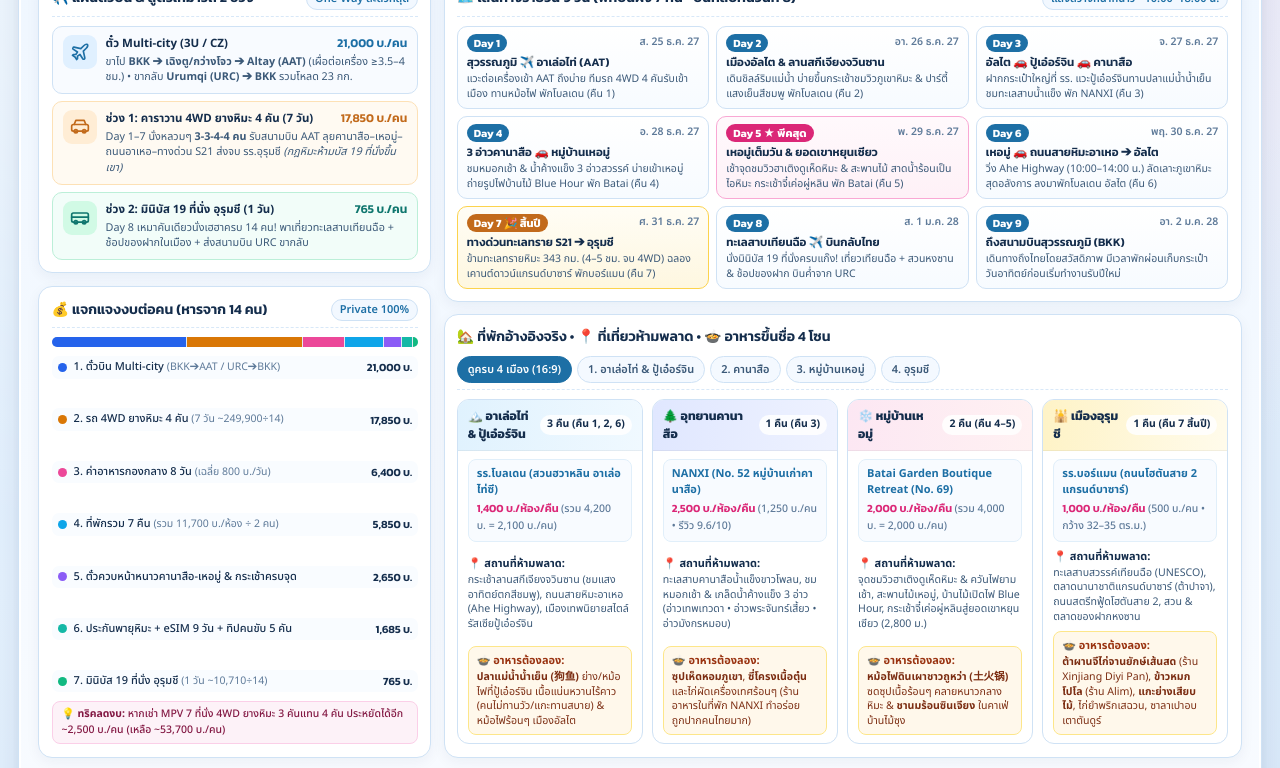
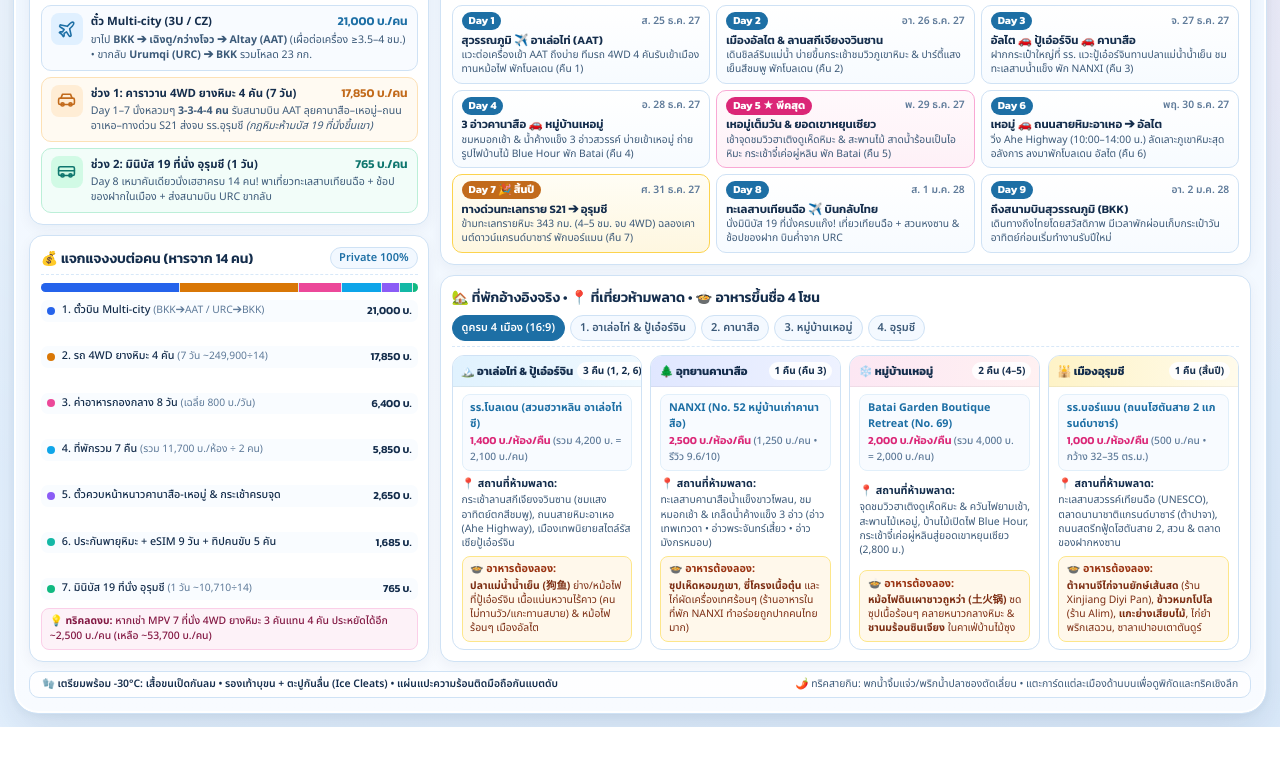
Before and after one commit to Pap0ntee/xinjiang-trip-2027, a plain HTML site: page index.html in a window 1280 px wide. Shown: the part 191-959 px from the top of the page. After the commit the page ends 918 px from the top, so only its background shows below. Drawn offline with Linux system fonts and the light colour scheme.

Commit message:
Add files via upload

```diff
--- a/index.html
+++ b/index.html
@@ -9,13 +9,11 @@
   <link href="https://fonts.googleapis.com/css2?family=Kanit:wght@500;600;700&family=Noto+Sans+Thai:wght@400;500;600;700&display=swap" rel="stylesheet">
   <style>
     :root {
-      --bg-outer: #dbeafe;
       --bg-board-top: #eef6ff;
       --bg-board-bottom: #f8fbff;
       --surface: #ffffff;
       --surface-soft: #f2f8ff;
       --border: #cfe2f5;
-      --border-strong: #9cc5eb;
       --ink: #142d4c;
       --ink-secondary: #3b5978;
       --muted: #5e7a99;
@@ -31,13 +29,10 @@
       --pine-teal: #0f766e;
       --pine-soft: #ecfdf5;
       --pine-border: #a7f3d0;
-      --violet-accent: #6d28d9;
-      --violet-soft: #f5f3ff;
 
       --font-head: 'Kanit', -apple-system, BlinkMacSystemFont, 'Thonburi', 'Leelawadee UI', sans-serif;
       --font-body: 'Noto Sans Thai', -apple-system, BlinkMacSystemFont, 'Thonburi', 'Leelawadee UI', sans-serif;
 
-      --radius-lg: 20px;
       --radius-md: 14px;
       --radius-sm: 10px;
       --shadow-board: 0 16px 44px rgba(17, 50, 89, 0.12), 0 2px 8px rgba(17, 50, 89, 0.06);
@@ -57,34 +52,34 @@
         radial-gradient(circle at 15% 15%, rgba(255, 255, 255, 0.85) 0%, transparent 42%),
         radial-gradient(circle at 85% 12%, rgba(252, 231, 243, 0.65) 0%, transparent 38%),
         linear-gradient(160deg, #d8ecff 0%, #e7f3ff 52%, #dcebfb 100%);
-      padding: clamp(8px, 1.5vw, 24px);
+      padding: clamp(8px, 1.1vw, 18px);
       display: flex;
       flex-direction: column;
       align-items: center;
-      justify-content: center;
-      line-height: 1.48;
+      line-height: 1.45;
       -webkit-font-smoothing: antialiased;
     }
 
-    /* 16:9 Widescreen Infographic Canvas */
+    /* 16:9 Widescreen Infographic Canvas — Grid rows prevent top banner collapse */
     .infographic-board {
       width: 100%;
       max-width: 1600px;
+      margin: auto;
       background: linear-gradient(180deg, var(--bg-board-top) 0%, var(--bg-board-bottom) 100%);
       border: 2px solid #ffffff;
       outline: 1px solid var(--border);
       border-radius: 24px;
       box-shadow: var(--shadow-board);
-      padding: clamp(14px, 1.35vw, 22px);
-      display: flex;
-      flex-direction: column;
-      gap: clamp(10px, 0.95vw, 15px);
+      padding: clamp(12px, 1vw, 16px);
+      display: grid;
+      grid-template-rows: auto 1fr auto;
+      gap: clamp(9px, 0.72vw, 12px);
       position: relative;
     }
 
     @media (min-width: 1360px) {
       .infographic-board {
-        aspect-ratio: 16 / 9;
+        min-height: min(900px, calc((100vw - 32px) * 9 / 16));
       }
     }
 
@@ -94,7 +89,7 @@
       background: linear-gradient(108deg, #163a63 0%, #1f568a 48%, #3c6e9e 76%, #7d5c8c 100%);
       color: #ffffff;
       border-radius: var(--radius-md);
-      padding: clamp(12px, 1.1vw, 18px) clamp(14px, 1.4vw, 22px);
+      padding: clamp(13px, 1.05vw, 17px) clamp(14px, 1.3vw, 22px);
       display: grid;
       grid-template-columns: 1fr auto;
       gap: 16px;
@@ -117,7 +112,7 @@
       z-index: 2;
       display: flex;
       flex-direction: column;
-      gap: 8px;
+      gap: 7px;
     }
 
     .hero-title-row {
@@ -129,7 +124,7 @@
 
     .plan-badge {
       font-family: var(--font-head);
-      font-size: clamp(11px, 0.8vw, 13px);
+      font-size: clamp(11px, 0.78vw, 12.8px);
       font-weight: 600;
       background: #fde047;
       color: #1e293b;
@@ -137,14 +132,15 @@
       border-radius: 999px;
       letter-spacing: 0.01em;
       box-shadow: 0 2px 6px rgba(0, 0, 0, 0.14);
+      flex-shrink: 0;
     }
 
     .hero-title {
       margin: 0;
       font-family: var(--font-head);
-      font-size: clamp(19px, 1.7vw, 28px);
+      font-size: clamp(18px, 1.55vw, 25px);
       font-weight: 700;
-      line-height: 1.2;
+      line-height: 1.25;
       letter-spacing: -0.01em;
       text-shadow: 0 2px 8px rgba(12, 32, 58, 0.35);
     }
@@ -163,7 +159,7 @@
       border: 1px solid rgba(255, 255, 255, 0.28);
       backdrop-filter: blur(6px);
       color: #f8fafc;
-      font-size: clamp(11px, 0.78vw, 13px);
+      font-size: clamp(11px, 0.76vw, 12.6px);
       font-weight: 500;
       padding: 3px 10px;
       border-radius: 999px;
@@ -172,10 +168,10 @@
     .hero-kpi {
       position: relative;
       z-index: 2;
-      background: rgba(255, 255, 255, 0.96);
+      background: rgba(255, 255, 255, 0.97);
       color: var(--ink);
       border-radius: 14px;
-      padding: 10px 16px;
+      padding: 9px 15px;
       text-align: right;
       border: 2px solid #bae6fd;
       box-shadow: 0 6px 16px rgba(10, 28, 52, 0.2);
@@ -186,16 +182,15 @@
       font-size: 11px;
       font-weight: 700;
       color: var(--brand-ice);
-      text-transform: uppercase;
-      letter-spacing: 0.02em;
+      letter-spacing: 0.01em;
     }
 
     .hero-kpi-value {
       font-family: var(--font-head);
-      font-size: clamp(22px, 1.85vw, 30px);
+      font-size: clamp(22px, 1.8vw, 29px);
       font-weight: 700;
       color: var(--sunset-pink);
-      line-height: 1.1;
+      line-height: 1.12;
       margin: 2px 0;
     }
 
@@ -213,10 +208,9 @@
 
     /* Main 12-Col Bento Grid */
     .bento-main {
-      flex: 1;
       display: grid;
       grid-template-columns: repeat(12, minmax(0, 1fr));
-      gap: clamp(10px, 0.95vw, 14px);
+      gap: clamp(9px, 0.8vw, 12px);
       align-items: stretch;
     }
 
@@ -224,14 +218,14 @@
       grid-column: span 4;
       display: flex;
       flex-direction: column;
-      gap: clamp(10px, 0.95vw, 14px);
+      gap: clamp(9px, 0.8vw, 12px);
     }
 
     .right-stack {
       grid-column: span 8;
       display: flex;
       flex-direction: column;
-      gap: clamp(10px, 0.95vw, 14px);
+      gap: clamp(9px, 0.8vw, 12px);
     }
 
     .panel {
@@ -239,10 +233,10 @@
       border: 1px solid var(--border);
       border-radius: var(--radius-md);
       box-shadow: var(--shadow-card);
-      padding: clamp(11px, 0.95vw, 15px);
+      padding: clamp(10px, 0.85vw, 13px);
       display: flex;
       flex-direction: column;
-      gap: 9px;
+      gap: 8px;
     }
 
     .panel-grow {
@@ -256,13 +250,13 @@
       gap: 8px;
       flex-wrap: wrap;
       border-bottom: 1px dashed #d8e8f8;
-      padding-bottom: 6px;
+      padding-bottom: 5px;
     }
 
     .panel-title {
       margin: 0;
       font-family: var(--font-head);
-      font-size: clamp(14px, 1.02vw, 16.5px);
+      font-size: clamp(13.8px, 0.98vw, 16px);
       font-weight: 600;
       color: var(--ink);
       display: flex;
@@ -284,17 +278,17 @@
     .transport-list {
       display: flex;
       flex-direction: column;
-      gap: 7px;
+      gap: 6px;
     }
 
     .transport-box {
       border-radius: var(--radius-sm);
-      padding: 8px 10px;
+      padding: 7px 9px;
       border: 1px solid var(--border);
       background: #f8fbff;
       display: grid;
-      grid-template-columns: 34px 1fr;
-      gap: 9px;
+      grid-template-columns: 32px 1fr;
+      gap: 8px;
       align-items: start;
     }
 
@@ -309,9 +303,9 @@
     }
 
     .t-icon {
-      width: 34px;
-      height: 34px;
-      border-radius: 9px;
+      width: 32px;
+      height: 32px;
+      border-radius: 8px;
       display: flex;
       align-items: center;
       justify-content: center;
@@ -336,7 +330,7 @@
       align-items: baseline;
       gap: 6px;
       font-weight: 700;
-      font-size: clamp(11.5px, 0.82vw, 13px);
+      font-size: clamp(11.4px, 0.8vw, 12.8px);
       color: var(--ink);
     }
 
@@ -358,20 +352,21 @@
 
     .t-desc {
       margin: 2px 0 0;
-      font-size: clamp(10.8px, 0.74vw, 12px);
+      font-size: clamp(10.6px, 0.72vw, 11.8px);
       color: var(--ink-secondary);
-      line-height: 1.42;
+      line-height: 1.4;
     }
 
     /* Budget Breakdown */
     .budget-bar {
-      height: 10px;
+      height: 9px;
       width: 100%;
       border-radius: 999px;
       overflow: hidden;
       display: flex;
       background: #e2e8f0;
       gap: 1px;
+      flex-shrink: 0;
     }
 
     .b-seg {
@@ -381,7 +376,7 @@
     .budget-rows {
       display: flex;
       flex-direction: column;
-      gap: 5px;
+      gap: 4px;
       flex: 1;
       justify-content: space-between;
     }
@@ -391,15 +386,15 @@
       grid-template-columns: auto 1fr auto;
       align-items: center;
       gap: 7px;
-      font-size: clamp(11px, 0.76vw, 12.2px);
+      font-size: clamp(10.8px, 0.75vw, 12px);
       padding: 3px 6px;
       border-radius: 7px;
       background: #f9fcff;
     }
 
     .b-dot {
-      width: 9px;
-      height: 9px;
+      width: 8px;
+      height: 8px;
       border-radius: 50%;
       flex-shrink: 0;
     }
@@ -415,7 +410,7 @@
     .b-name small {
       color: var(--muted);
       font-weight: 400;
-      font-size: 10.5px;
+      font-size: 10.3px;
     }
 
     .b-val {
@@ -430,8 +425,8 @@
       background: var(--sunset-soft);
       border: 1px solid var(--sunset-border);
       border-radius: 8px;
-      padding: 5px 9px;
-      font-size: clamp(10.5px, 0.72vw, 11.5px);
+      padding: 5px 8px;
+      font-size: clamp(10.4px, 0.7vw, 11.4px);
       color: #831843;
       font-weight: 500;
     }
@@ -440,17 +435,17 @@
     .days-grid {
       display: grid;
       grid-template-columns: repeat(3, minmax(0, 1fr));
-      gap: 7px;
+      gap: 6px;
     }
 
     .day-card {
       background: linear-gradient(180deg, #ffffff 0%, #f7fbff 100%);
       border: 1px solid var(--border);
       border-radius: 10px;
-      padding: 7px 9px;
+      padding: 6px 9px;
       display: flex;
       flex-direction: column;
-      gap: 3px;
+      gap: 2.5px;
       position: relative;
       transition: transform 0.15s ease, border-color 0.15s ease;
     }
@@ -479,7 +474,7 @@
 
     .day-num {
       font-family: var(--font-head);
-      font-size: 11px;
+      font-size: 10.8px;
       font-weight: 700;
       background: var(--brand-ice);
       color: #ffffff;
@@ -496,23 +491,23 @@
     }
 
     .day-date {
-      font-size: 10.5px;
+      font-size: 10.3px;
       font-weight: 600;
       color: var(--muted);
     }
 
     .day-route {
       font-family: var(--font-head);
-      font-size: clamp(11.5px, 0.8vw, 12.8px);
+      font-size: clamp(11.4px, 0.78vw, 12.6px);
       font-weight: 600;
       color: var(--ink);
       line-height: 1.25;
     }
 
     .day-detail {
-      font-size: clamp(10.5px, 0.72vw, 11.4px);
+      font-size: clamp(10.3px, 0.7vw, 11.2px);
       color: var(--ink-secondary);
-      line-height: 1.35;
+      line-height: 1.34;
     }
 
     /* 4 Cities Filter Tabs + Grid */
@@ -526,7 +521,7 @@
       font-family: var(--font-body);
       font-size: 11px;
       font-weight: 600;
-      padding: 4px 10px;
+      padding: 3.5px 9px;
       border-radius: 999px;
       border: 1px solid var(--border);
       background: #f4f9ff;
@@ -554,7 +549,7 @@
     .cities-grid {
       display: grid;
       grid-template-columns: repeat(4, minmax(0, 1fr));
-      gap: 9px;
+      gap: 8px;
       flex: 1;
     }
 
@@ -583,11 +578,11 @@
     }
 
     .city-banner {
-      padding: 7px 10px;
+      padding: 6px 8px;
       display: flex;
       align-items: center;
       justify-content: space-between;
-      gap: 6px;
+      gap: 4px;
       border-bottom: 1px solid rgba(0, 0, 0, 0.05);
     }
 
@@ -606,26 +601,28 @@
 
     .city-name {
       font-family: var(--font-head);
-      font-size: clamp(12.2px, 0.86vw, 14px);
+      font-size: clamp(11.3px, 0.78vw, 13px);
       font-weight: 700;
-      color: var(--ink);
-    }
-
-    .city-nights {
-      font-size: 10.5px;
-      font-weight: 700;
-      padding: 2px 7px;
-      border-radius: 999px;
-      background: rgba(255, 255, 255, 0.88);
       color: var(--ink);
       white-space: nowrap;
     }
 
+    .city-nights {
+      font-size: 10px;
+      font-weight: 700;
+      padding: 2px 6px;
+      border-radius: 999px;
+      background: rgba(255, 255, 255, 0.9);
+      color: var(--ink);
+      white-space: nowrap;
+      flex-shrink: 0;
+    }
+
     .city-body {
-      padding: 8px 10px;
+      padding: 7px 9px;
       display: flex;
       flex-direction: column;
-      gap: 7px;
+      gap: 6px;
       flex: 1;
       justify-content: space-between;
     }
@@ -634,19 +631,19 @@
       background: #f8fbff;
       border: 1px solid #e1effa;
       border-radius: 8px;
-      padding: 6px 8px;
+      padding: 5.5px 7.5px;
     }
 
     .hotel-name {
       font-weight: 700;
-      font-size: clamp(11px, 0.76vw, 12.2px);
+      font-size: clamp(10.8px, 0.74vw, 12px);
       color: var(--brand-ice);
       display: block;
     }
 
     .hotel-rate {
       font-family: var(--font-head);
-      font-size: clamp(11px, 0.76vw, 12.2px);
+      font-size: clamp(10.8px, 0.74vw, 12px);
       font-weight: 600;
       color: var(--sunset-pink);
       margin-top: 1px;
@@ -656,31 +653,31 @@
       font-family: var(--font-body);
       font-weight: 500;
       color: var(--muted);
-      font-size: 10.5px;
+      font-size: 10.2px;
     }
 
     .spot-section {
-      font-size: clamp(10.6px, 0.73vw, 11.6px);
+      font-size: clamp(10.4px, 0.71vw, 11.4px);
       color: var(--ink-secondary);
-      line-height: 1.38;
+      line-height: 1.36;
     }
 
     .sec-label {
       font-weight: 700;
       color: var(--ink);
       display: block;
-      margin-bottom: 2px;
-      font-size: 11px;
+      margin-bottom: 1.5px;
+      font-size: 10.8px;
     }
 
     .food-box {
       background: var(--cabin-soft);
       border: 1px solid var(--cabin-border);
       border-radius: 8px;
-      padding: 6px 8px;
-      font-size: clamp(10.6px, 0.73vw, 11.6px);
+      padding: 5.5px 7.5px;
+      font-size: clamp(10.4px, 0.71vw, 11.4px);
       color: #7c2d12;
-      line-height: 1.38;
+      line-height: 1.36;
     }
 
     .food-box .sec-label {
@@ -731,11 +728,11 @@
       align-items: center;
       justify-content: space-between;
       gap: 8px;
-      padding: 6px 12px;
-      background: rgba(255, 255, 255, 0.78);
+      padding: 5px 12px;
+      background: rgba(255, 255, 255, 0.82);
       border: 1px solid var(--border);
       border-radius: 10px;
-      font-size: clamp(10.5px, 0.73vw, 11.8px);
+      font-size: clamp(10.4px, 0.72vw, 11.6px);
       color: var(--ink-secondary);
     }
 
@@ -882,7 +879,7 @@
           <div class="transport-list">
             <div class="transport-box">
               <div class="t-icon" aria-hidden="true">
-                <svg width="20" height="20" viewBox="0 0 24 24" fill="none" stroke="currentColor" stroke-width="2" stroke-linecap="round" stroke-linejoin="round"><path d="M17.8 19.2 16 11l3.5-3.5C21 6 21.5 4 21 3c-1-.5-3 0-4.5 1.5L13 8 4.8 6.2c-.5-.1-.9.1-1.1.5l-.3.5c-.2.5-.1 1 .3 1.3L9 12l-2 3H4l-1 1 3 2 2 3 1-1v-3l3-2 3.5 5.3c.3.4.8.5 1.3.3l.5-.2c.4-.3.6-.7.5-1.2z"/></svg>
+                <svg width="19" height="19" viewBox="0 0 24 24" fill="none" stroke="currentColor" stroke-width="2" stroke-linecap="round" stroke-linejoin="round"><path d="M17.8 19.2 16 11l3.5-3.5C21 6 21.5 4 21 3c-1-.5-3 0-4.5 1.5L13 8 4.8 6.2c-.5-.1-.9.1-1.1.5l-.3.5c-.2.5-.1 1 .3 1.3L9 12l-2 3H4l-1 1 3 2 2 3 1-1v-3l3-2 3.5 5.3c.3.4.8.5 1.3.3l.5-.2c.4-.3.6-.7.5-1.2z"/></svg>
               </div>
               <div>
                 <div class="t-head">
@@ -895,7 +892,7 @@
 
             <div class="transport-box caravan">
               <div class="t-icon" aria-hidden="true">
-                <svg width="20" height="20" viewBox="0 0 24 24" fill="none" stroke="currentColor" stroke-width="2" stroke-linecap="round" stroke-linejoin="round"><rect x="2" y="9" width="20" height="8" rx="2"/><path d="M5 9 7 4h10l2 5"/><circle cx="7" cy="17" r="2"/><circle cx="17" cy="17" r="2"/></svg>
+                <svg width="19" height="19" viewBox="0 0 24 24" fill="none" stroke="currentColor" stroke-width="2" stroke-linecap="round" stroke-linejoin="round"><rect x="2" y="9" width="20" height="8" rx="2"/><path d="M5 9 7 4h10l2 5"/><circle cx="7" cy="17" r="2"/><circle cx="17" cy="17" r="2"/></svg>
               </div>
               <div>
                 <div class="t-head">
@@ -908,7 +905,7 @@
 
             <div class="transport-box minibus">
               <div class="t-icon" aria-hidden="true">
-                <svg width="20" height="20" viewBox="0 0 24 24" fill="none" stroke="currentColor" stroke-width="2" stroke-linecap="round" stroke-linejoin="round"><rect x="2" y="6" width="20" height="11" rx="2"/><path d="M2 11h20"/><circle cx="7" cy="17" r="2"/><circle cx="17" cy="17" r="2"/></svg>
+                <svg width="19" height="19" viewBox="0 0 24 24" fill="none" stroke="currentColor" stroke-width="2" stroke-linecap="round" stroke-linejoin="round"><rect x="2" y="6" width="20" height="11" rx="2"/><path d="M2 11h20"/><circle cx="7" cy="17" r="2"/><circle cx="17" cy="17" r="2"/></svg>
               </div>
               <div>
                 <div class="t-head">
@@ -1093,7 +1090,7 @@
             <article class="city-card" data-city="altay" tabindex="0" aria-label="อาเล่อไท่ และ ปู้เอ๋อร์จิน">
               <div class="city-banner">
                 <span class="city-name">🏔️ อาเล่อไท่ &amp; ปู้เอ๋อร์จิน</span>
-                <span class="city-nights">3 คืน (คืน 1, 2, 6)</span>
+                <span class="city-nights">3 คืน (1, 2, 6)</span>
               </div>
               <div class="city-body">
                 <div class="hotel-box">
@@ -1143,7 +1140,7 @@
             <article class="city-card" data-city="hemu" tabindex="0" aria-label="หมู่บ้านเหอมู่">
               <div class="city-banner">
                 <span class="city-name">❄️ หมู่บ้านเหอมู่</span>
-                <span class="city-nights">2 คืน (คืน 4–5)</span>
+                <span class="city-nights">2 คืน (4–5)</span>
               </div>
               <div class="city-body">
                 <div class="hotel-box">
@@ -1168,7 +1165,7 @@
             <article class="city-card" data-city="urumqi" tabindex="0" aria-label="เมืองอุรุมชี">
               <div class="city-banner">
                 <span class="city-name">🕌 เมืองอุรุมชี</span>
-                <span class="city-nights">1 คืน (คืน 7 สิ้นปี)</span>
+                <span class="city-nights">1 คืน (สิ้นปี)</span>
               </div>
               <div class="city-body">
                 <div class="hotel-box">
```
